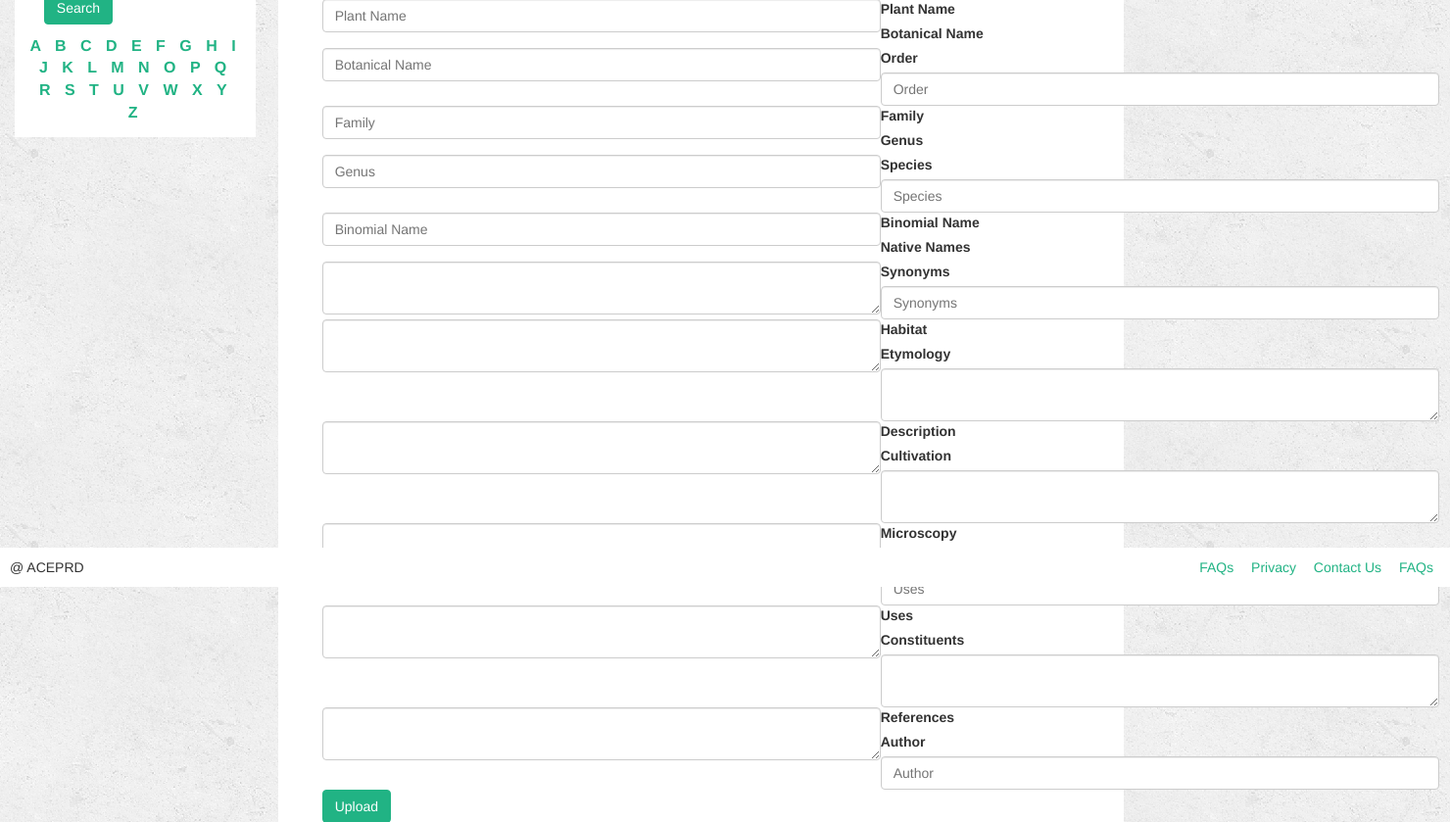
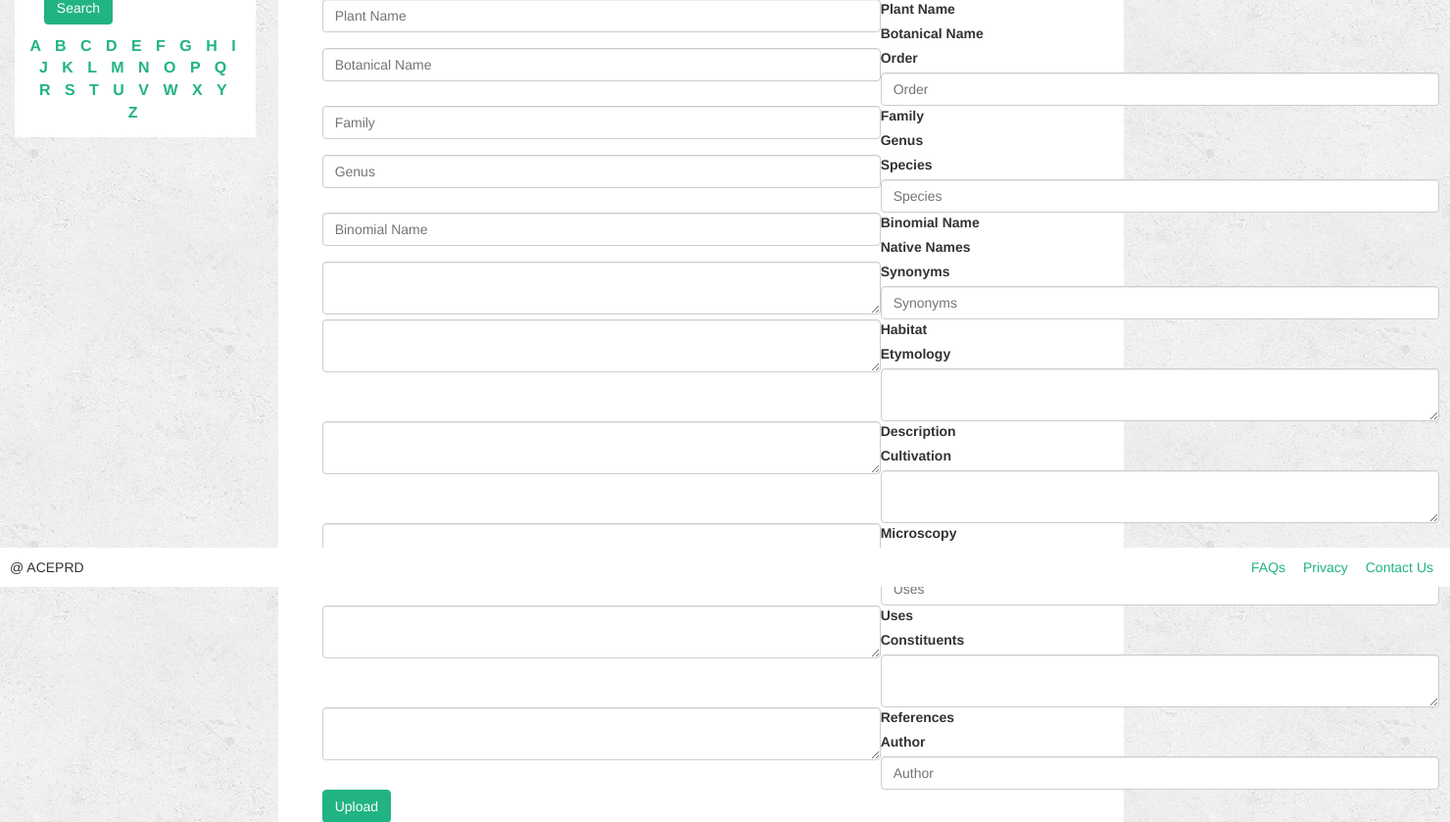
Before and after one commit to Davazano/plant-repository, a Django app: page /dashboard/upload-plant-info/ in a window 1480 px wide. Shown: the part 201-1040 px from the top of the page at 98% size. Run offline with Django 3.2, Linux system fonts and the light colour scheme; some libraries are stand-ins or nearby versions.

Commit message:
edited base file

```diff
--- a/web/docker_django/apps/peruse/templates/library/_base.html
+++ b/web/docker_django/apps/peruse/templates/library/_base.html
@@ -138,7 +138,6 @@
             <li><a href="#" class="link-generic">FAQs</a></li>
             <li><a href="#" class="link-generic">Privacy</a></li>
             <li><a href="#" class="link-generic">Contact Us</a></li>
-            <li><a href="#" class="link-generic">FAQs</a></li>
         </ul>
     </div>
     <div>
```
